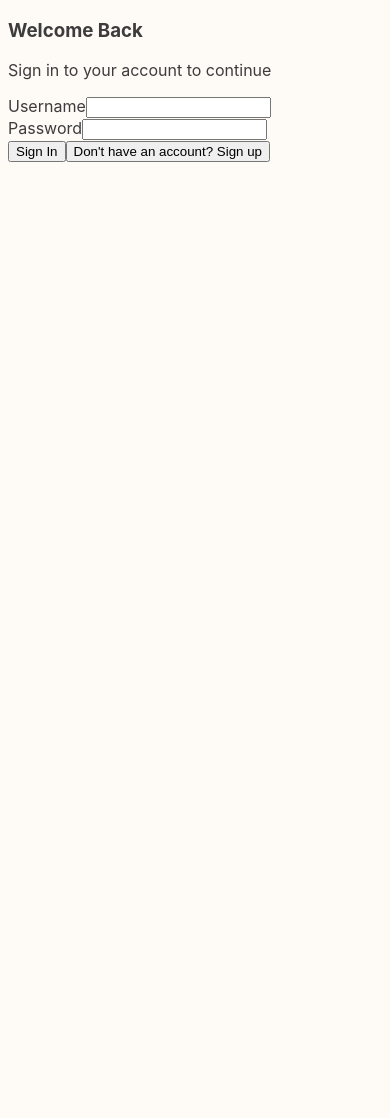
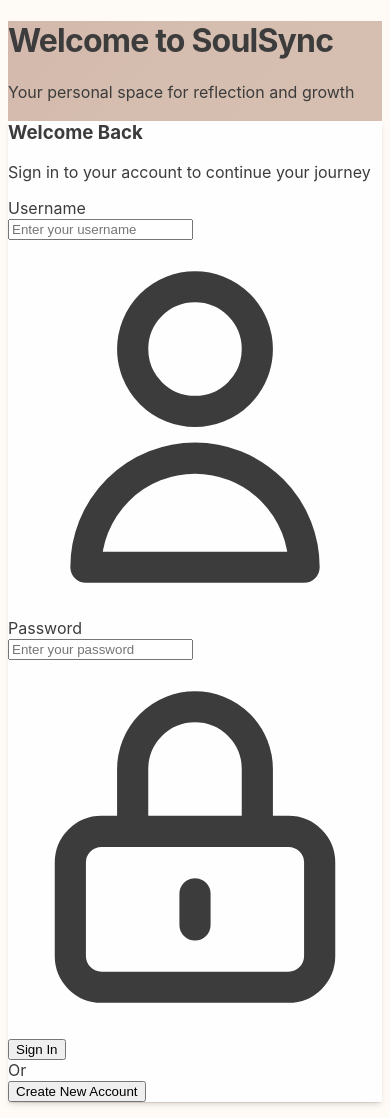
Before and after one commit to Skyiesac/MoodTrack, a React (Vite) app in the folder client/: page / in a window 390 px wide. Before the commit the page ends 844 px from the top, so only its background shows below. Built offline with nearby package versions, Linux system fonts and the light colour scheme.

Commit message:
feat: enhance login page with earthy colors and improved spacing
- Update gradient colors to earthy tones
- Remove floating animation for cleaner look
- Increase spacing between welcome text and login form
- Make welcome text larger and bolder
- Improve overall typography and layout

```diff
--- a/client/src/pages/auth-page.tsx
+++ b/client/src/pages/auth-page.tsx
@@ -1,4 +1,5 @@
-import { useState } from "react";
+import { useState, useEffect } from "react";
+import "../styles/auth.css";
 import { useForm } from "react-hook-form";
 import { zodResolver } from "@hookform/resolvers/zod";
 import { useUser } from "@/hooks/use-user";
@@ -8,9 +9,15 @@ import { Form, FormControl, FormField, FormItem, FormLabel, FormMessage } from "
 import { Input } from "@/components/ui/input";
 import { useToast } from "@/hooks/use-toast";
 import { z } from "zod"; // Import Zod for schema validation
+import type { InsertUser } from "@/types/schema";
 
-// Import or define InsertUser and schema properly
-const insertUserSchema = z.object({
+// Define schemas for login and registration
+const loginSchema = z.object({
+  username: z.string().min(1, "Username is required"),
+  password: z.string().min(1, "Password is required"),
+});
+
+const registerSchema = z.object({
   firstName: z.string().min(1, "First name is required"),
   lastName: z.string().min(1, "Last name is required"),
   email: z.string().email("Invalid email address"),
@@ -18,15 +25,17 @@ const insertUserSchema = z.object({
   password: z.string().min(6, "Password must be at least 6 characters"),
 });
 
-type InsertUser = z.infer<typeof insertUserSchema>;
+type LoginUser = z.infer<typeof loginSchema>;
+type RegisterUser = z.infer<typeof registerSchema>;
+type FormData = LoginUser & Partial<RegisterUser>;
 
 export default function AuthPage() {
   const [isLogin, setIsLogin] = useState(true);
   const { login, register } = useUser();
   const { toast } = useToast();
 
-  const form = useForm<InsertUser>({
-    resolver: zodResolver(insertUserSchema),
+  const form = useForm<FormData>({
+    resolver: zodResolver(isLogin ? loginSchema : registerSchema),
     defaultValues: {
       firstName: "",
       lastName: "",
@@ -36,9 +45,11 @@ export default function AuthPage() {
     },
   });
 
-  async function onSubmit(data: InsertUser) {
+  async function onSubmit(data: FormData) {
     try {
-      const result = await (isLogin ? login(data) : register(data));
+      const result = await (isLogin
+        ? login({ username: data.username, password: data.password })
+        : register(data as InsertUser));
       if (!result.ok) {
         toast({
           variant: "destructive",
@@ -62,14 +73,28 @@ export default function AuthPage() {
   }
 
   return (
-    <div className="min-h-screen flex items-center justify-center bg-background p-4">
-      <Card className="w-full max-w-md">
-        <CardHeader>
-          <CardTitle>{isLogin ? "Welcome Back" : "Create Account"}</CardTitle>
-          <CardDescription>
+    <div className="min-h-screen flex items-center justify-center auth-background p-4">
+      <div className="w-full max-w-4xl grid md:grid-cols-2 gap-20">
+        {/* Welcome Section */}
+        <div className="hidden md:flex flex-col justify-center items-center text-white p-12">
+          <div className="text-center">
+            <h1 className="text-5xl font-extrabold mb-8">Welcome to SoulSync</h1>
+            <p className="text-2xl font-semibold opacity-90 mt-4">
+              Your personal space for reflection and growth
+            </p>
+          </div>
+        </div>
+
+        {/* Auth Card */}
+        <Card className="w-full max-w-md auth-card">
+        <CardHeader className="space-y-2">
+          <CardTitle className="text-2xl font-bold text-center">
+            {isLogin ? "Welcome Back" : "Create Account"}
+          </CardTitle>
+          <CardDescription className="text-center">
             {isLogin
-              ? "Sign in to your account to continue"
-              : "Create a new account to get started"}
+              ? "Sign in to your account to continue your journey"
+              : "Begin your journey of self-discovery"}
           </CardDescription>
         </CardHeader>
         <CardContent>
@@ -127,7 +152,27 @@ export default function AuthPage() {
                   <FormItem>
                     <FormLabel>Username</FormLabel>
                     <FormControl>
-                      <Input {...field} />
+                      <div className="relative">
+                        <Input
+                          {...field}
+                          className="auth-input pl-10"
+                          placeholder="Enter your username"
+                        />
+                        <svg
+                          className="absolute left-3 top-1/2 -translate-y-1/2 h-5 w-5 text-gray-400"
+                          xmlns="http://www.w3.org/2000/svg"
+                          fill="none"
+                          viewBox="0 0 24 24"
+                          stroke="currentColor"
+                        >
+                          <path
+                            strokeLinecap="round"
+                            strokeLinejoin="round"
+                            strokeWidth={2}
+                            d="M16 7a4 4 0 11-8 0 4 4 0 018 0zM12 14a7 7 0 00-7 7h14a7 7 0 00-7-7z"
+                          />
+                        </svg>
+                      </div>
                     </FormControl>
                     <FormMessage />
                   </FormItem>
@@ -140,34 +185,66 @@ export default function AuthPage() {
                   <FormItem>
                     <FormLabel>Password</FormLabel>
                     <FormControl>
-                      <Input type="password" {...field} />
+                      <div className="relative">
+                        <Input
+                          type="password"
+                          {...field}
+                          className="auth-input pl-10"
+                          placeholder="Enter your password"
+                        />
+                        <svg
+                          className="absolute left-3 top-1/2 -translate-y-1/2 h-5 w-5 text-gray-400"
+                          xmlns="http://www.w3.org/2000/svg"
+                          fill="none"
+                          viewBox="0 0 24 24"
+                          stroke="currentColor"
+                        >
+                          <path
+                            strokeLinecap="round"
+                            strokeLinejoin="round"
+                            strokeWidth={2}
+                            d="M12 15v2m-6 4h12a2 2 0 002-2v-6a2 2 0 00-2-2H6a2 2 0 00-2 2v6a2 2 0 002 2zm10-10V7a4 4 0 00-8 0v4h8z"
+                          />
+                        </svg>
+                      </div>
                     </FormControl>
                     <FormMessage />
                   </FormItem>
                 )}
               />
-              <div className="space-y-2">
-                <Button type="submit" className="w-full">
+              <div className="space-y-4">
+                <Button type="submit" className="w-full auth-button bg-gradient-to-r from-[#D5BDAF] to-[#B5838D] hover:from-[#C5AD9F] hover:to-[#A5737D] text-white">
                   {isLogin ? "Sign In" : "Sign Up"}
                 </Button>
+                <div className="relative">
+                  <div className="absolute inset-0 flex items-center">
+                    <span className="w-full border-t" />
+                  </div>
+                  <div className="relative flex justify-center text-xs uppercase">
+                    <span className="bg-white px-2 text-muted-foreground">
+                      Or
+                    </span>
+                  </div>
+                </div>
                 <Button
                   type="button"
-                  variant="ghost"
-                  className="w-full"
+                  variant="outline"
+                  className="w-full auth-button"
                   onClick={() => {
                     setIsLogin(!isLogin);
                     form.reset();
                   }}
                 >
                   {isLogin
-                    ? "Don't have an account? Sign up"
-                    : "Already have an account? Sign in"}
+                    ? "Create New Account"
+                    : "Sign In to Existing Account"}
                 </Button>
               </div>
             </form>
           </Form>
         </CardContent>
       </Card>
+      </div>
     </div>
   );
 }
--- a/client/src/styles/auth.css
+++ b/client/src/styles/auth.css
@@ -0,0 +1,64 @@
+@keyframes gradient {
+  0% {
+    background-position: 0% 50%;
+  }
+  50% {
+    background-position: 100% 50%;
+  }
+  100% {
+    background-position: 0% 50%;
+  }
+}
+
+.auth-background {
+  background: linear-gradient(-45deg, #E3D5CA, #D5BDAF, #B5838D);
+  background-size: 400% 400%;
+  animation: gradient 15s ease infinite;
+}
+
+.auth-card {
+  -webkit-backdrop-filter: blur(16px);
+  backdrop-filter: blur(16px);
+  background: rgba(255, 255, 255, 0.98);
+  box-shadow: 0 4px 6px -1px rgba(0, 0, 0, 0.1), 0 2px 4px -1px rgba(0, 0, 0, 0.06);
+}
+
+.auth-input {
+  transition: all 0.2s ease-in-out;
+}
+
+.auth-input:focus {
+  transform: scale(1.02);
+}
+
+.auth-button {
+  transition: all 0.2s ease-in-out;
+}
+
+.auth-button:hover {
+  box-shadow: 0 4px 6px -1px rgba(0, 0, 0, 0.1);
+}
+
+.form-transition {
+  transition: all 0.3s ease-in-out;
+}
+
+.form-transition-enter {
+  opacity: 0;
+  transform: translateY(20px);
+}
+
+.form-transition-enter-active {
+  opacity: 1;
+  transform: translateY(0);
+}
+
+.form-transition-exit {
+  opacity: 1;
+  transform: translateY(0);
+}
+
+.form-transition-exit-active {
+  opacity: 0;
+  transform: translateY(-20px);
+}
```
